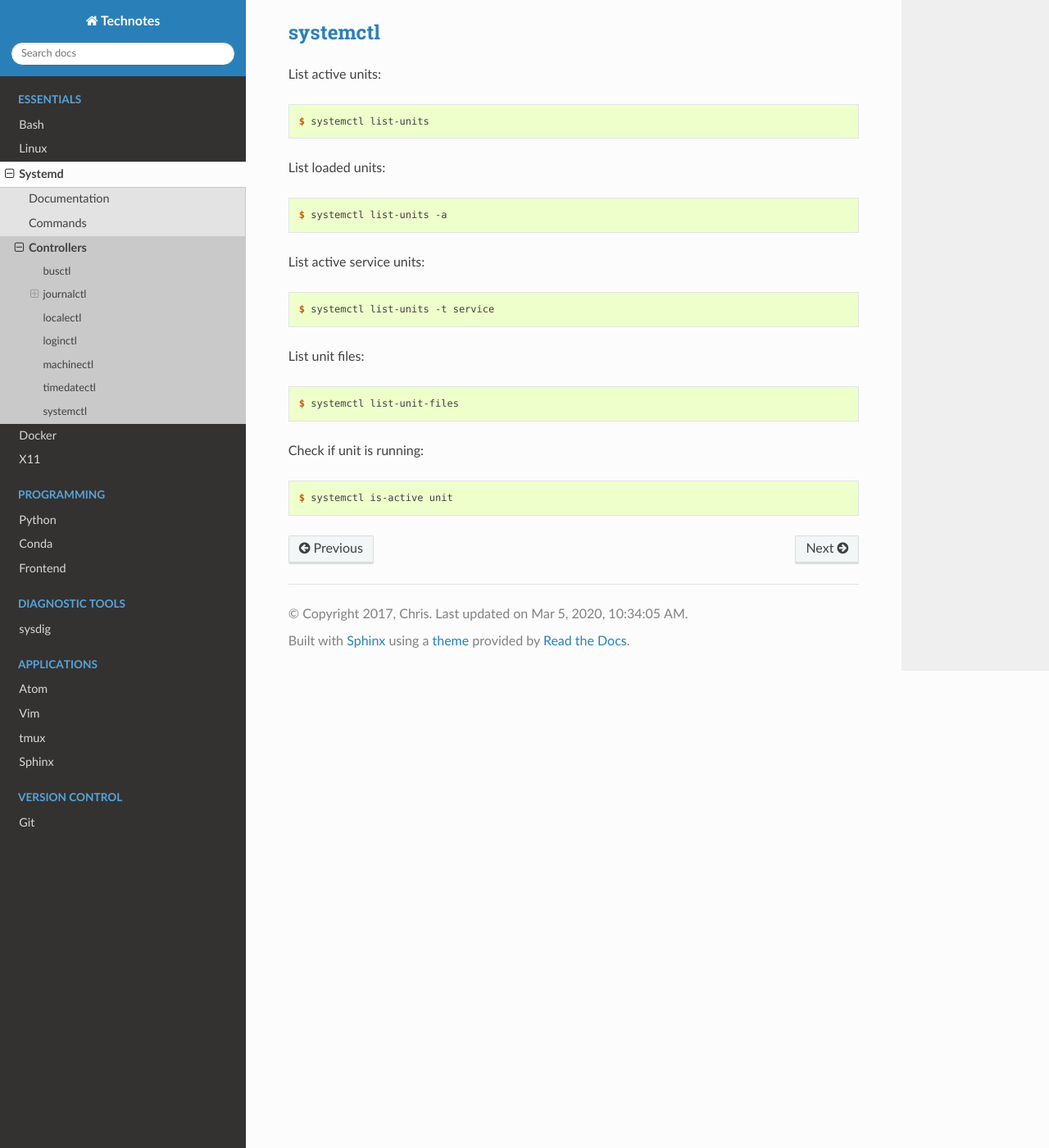
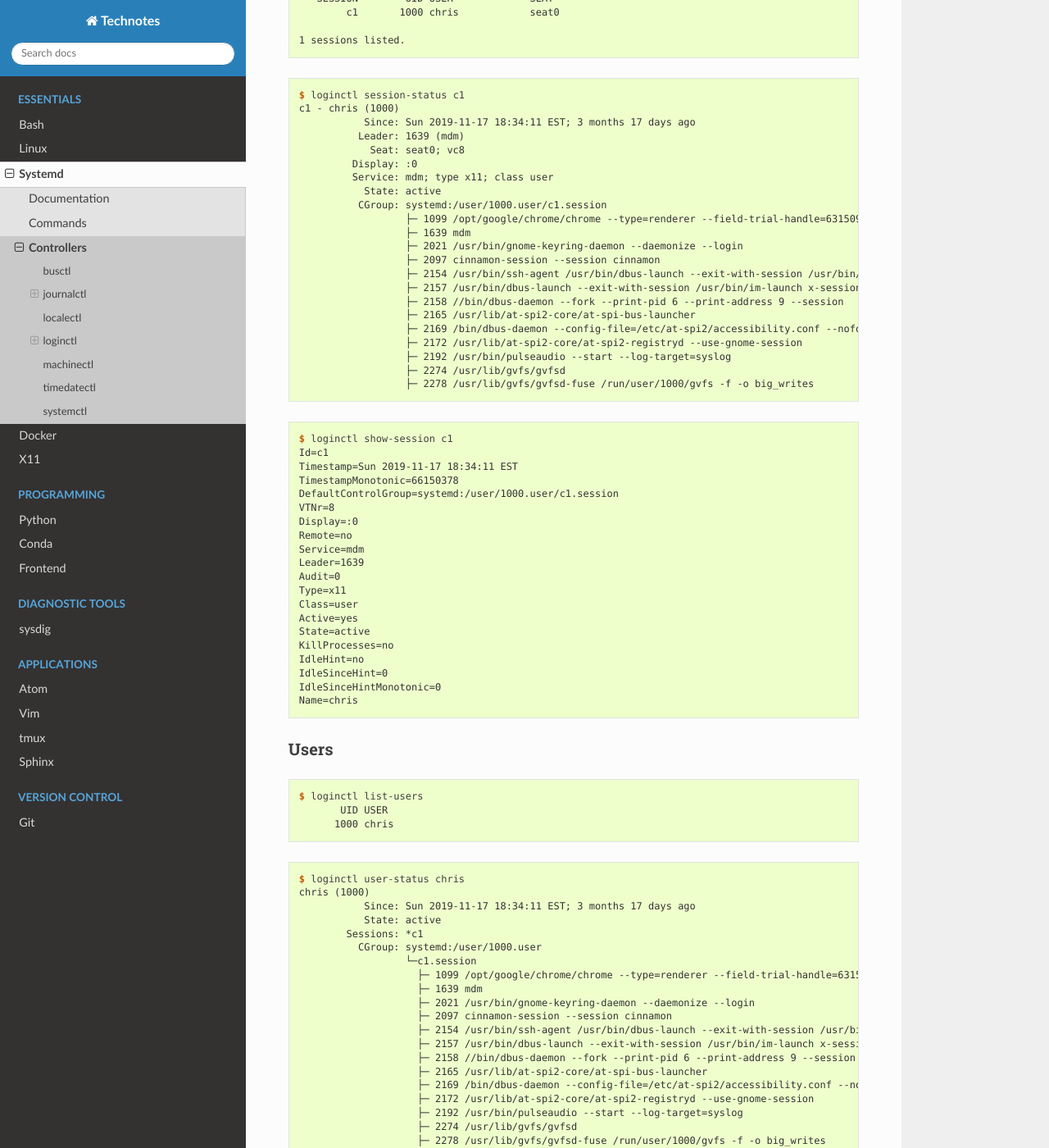
Before and after one commit to heterotopian/technotes, a Sphinx documentation site: the page built from source/systemd/controller.rst, in a window 1280 px wide and 1400 px high, scrolled down 1269 px. Shown: the whole window at 82% size. Built offline with Sphinx 7.4.7 and the Read the Docs theme 2.0.0, drawn with Linux system fonts in a browser that asks for light colours; some of the changed text lies outside the part shown.

Commit message:
Add loginctl examples

```diff
--- a/source/systemd/controller.rst
+++ b/source/systemd/controller.rst
@@ -67,6 +67,120 @@ Format::
 `loginctl <https://www.freedesktop.org/software/systemd/man/loginctl.html>`_
 ============================================================================
 
+Sessions
+--------
+
+::
+
+    $ loginctl list-sessions
+       SESSION        UID USER             SEAT
+            c1       1000 chris            seat0
+
+    1 sessions listed.
+
+::
+
+    $ loginctl session-status c1
+    c1 - chris (1000)
+               Since: Sun 2019-11-17 18:34:11 EST; 3 months 17 days ago
+              Leader: 1639 (mdm)
+                Seat: seat0; vc8
+             Display: :0
+             Service: mdm; type x11; class user
+               State: active
+              CGroup: systemd:/user/1000.user/c1.session
+                      ├─ 1099 /opt/google/chrome/chrome --type=renderer --field-trial-handle=6315093843364672281,4974006865843957291,131072 --disable-gpu-compositing --service-pipe-token=AD7D579170EAC688447C54F3357FCF53 --lang=en-US --enable-offline-auto-reload --enable-offline-auto-reload-visible-only --num-raster-threads=4 --enable-main-frame-before-activation --enable-compositor-image-animations --service-request-channel-token=AD7D579170EAC688447C54F3357FCF53 --renderer-client-id=2122 --shared-files=v8_context_snapshot_data:100,v8_natives_data:101,v8_snapshot_data:10
+                      ├─ 1639 mdm
+                      ├─ 2021 /usr/bin/gnome-keyring-daemon --daemonize --login
+                      ├─ 2097 cinnamon-session --session cinnamon
+                      ├─ 2154 /usr/bin/ssh-agent /usr/bin/dbus-launch --exit-with-session /usr/bin/im-launch x-session-manager
+                      ├─ 2157 /usr/bin/dbus-launch --exit-with-session /usr/bin/im-launch x-session-manager
+                      ├─ 2158 //bin/dbus-daemon --fork --print-pid 6 --print-address 9 --session
+                      ├─ 2165 /usr/lib/at-spi2-core/at-spi-bus-launcher
+                      ├─ 2169 /bin/dbus-daemon --config-file=/etc/at-spi2/accessibility.conf --nofork --print-address 3
+                      ├─ 2172 /usr/lib/at-spi2-core/at-spi2-registryd --use-gnome-session
+                      ├─ 2192 /usr/bin/pulseaudio --start --log-target=syslog
+                      ├─ 2274 /usr/lib/gvfs/gvfsd
+                      ├─ 2278 /usr/lib/gvfs/gvfsd-fuse /run/user/1000/gvfs -f -o big_writes
+
+::
+
+    $ loginctl show-session c1
+    Id=c1
+    Timestamp=Sun 2019-11-17 18:34:11 EST
+    TimestampMonotonic=66150378
+    DefaultControlGroup=systemd:/user/1000.user/c1.session
+    VTNr=8
+    Display=:0
+    Remote=no
+    Service=mdm
+    Leader=1639
+    Audit=0
+    Type=x11
+    Class=user
+    Active=yes
+    State=active
+    KillProcesses=no
+    IdleHint=no
+    IdleSinceHint=0
+    IdleSinceHintMonotonic=0
+    Name=chris
+
+
+Users
+-----
+
+::
+
+    $ loginctl list-users
+           UID USER
+          1000 chris
+
+::
+
+    $ loginctl user-status chris
+    chris (1000)
+               Since: Sun 2019-11-17 18:34:11 EST; 3 months 17 days ago
+               State: active
+            Sessions: *c1
+              CGroup: systemd:/user/1000.user
+                      └─c1.session
+                        ├─ 1099 /opt/google/chrome/chrome --type=renderer --field-trial-handle=6315093843364672281,4974006865843957291,131072 --disable-gpu-compositing --service-pipe-token=AD7D579170EAC688447C54F3357FCF53 --lang=en-US --enable-offline-auto-reload --enable-offline-auto-reload-visible-only --num-raster-threads=4 --enable-main-frame-before-activation --enable-compositor-image-animations --service-request-channel-token=AD7D579170EAC688447C54F3357FCF53 --renderer-client-id=2122 --shared-files=v8_context_snapshot_data:100,v8_natives_data:101,v8_snapshot_data:10
+                        ├─ 1639 mdm
+                        ├─ 2021 /usr/bin/gnome-keyring-daemon --daemonize --login
+                        ├─ 2097 cinnamon-session --session cinnamon
+                        ├─ 2154 /usr/bin/ssh-agent /usr/bin/dbus-launch --exit-with-session /usr/bin/im-launch x-session-manager
+                        ├─ 2157 /usr/bin/dbus-launch --exit-with-session /usr/bin/im-launch x-session-manager
+                        ├─ 2158 //bin/dbus-daemon --fork --print-pid 6 --print-address 9 --session
+                        ├─ 2165 /usr/lib/at-spi2-core/at-spi-bus-launcher
+                        ├─ 2169 /bin/dbus-daemon --config-file=/etc/at-spi2/accessibility.conf --nofork --print-address 3
+                        ├─ 2172 /usr/lib/at-spi2-core/at-spi2-registryd --use-gnome-session
+                        ├─ 2192 /usr/bin/pulseaudio --start --log-target=syslog
+                        ├─ 2274 /usr/lib/gvfs/gvfsd
+                        ├─ 2278 /usr/lib/gvfs/gvfsd-fuse /run/user/1000/gvfs -f -o big_writes
+                        ├─ 2385 /usr/lib/gvfs/gvfs-udisks2-volume-monitor
+
+
+::
+
+    $ loginctl show-user chris
+    UID=1000
+    GID=1000
+    Name=chris
+    Timestamp=Sun 2019-11-17 18:34:11 EST
+    TimestampMonotonic=66150137
+    RuntimePath=/run/user/1000
+    DefaultControlGroup=systemd:/user/1000.user
+    Display=c1
+    State=active
+    Sessions=c1
+    IdleHint=no
+    IdleSinceHint=0
+    IdleSinceHintMonotonic=0
+
+
+
+
 
 `machinectl <https://www.freedesktop.org/software/systemd/man/machinectl.html>`_
 ================================================================================
```
